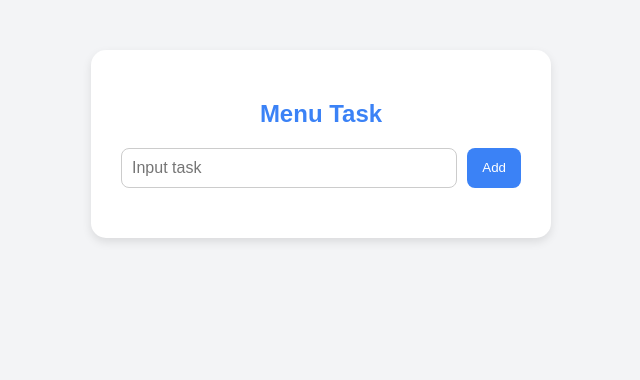
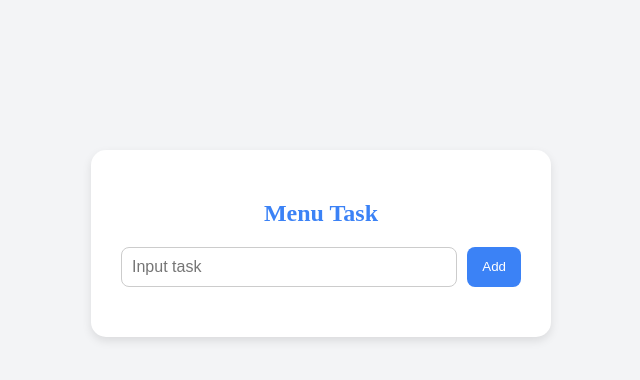
Before and after one commit to SawsanAllam/Application-Of-JavaScript, a plain HTML site: page task4.html in a window 1280 px wide. Shown: the whole page, without its empty margins (319-959 px from the left). Drawn offline with Linux system fonts and the light colour scheme.

Commit message:
updat projct

```diff
--- a/task4.html
+++ b/task4.html
@@ -6,7 +6,6 @@
   <title>Menu Task</title>
   <style>
     body {
-      font-family: Arial, sans-serif;
       background-color: #f3f4f6;
       display: flex;
       justify-content: center;
@@ -21,6 +20,7 @@
       border-radius: 15px;
       box-shadow: 0 4px 10px rgba(0, 0, 0, 0.1);
       width: 400px;
+      margin: 100px auto;
     }
 
     h1 {
```
